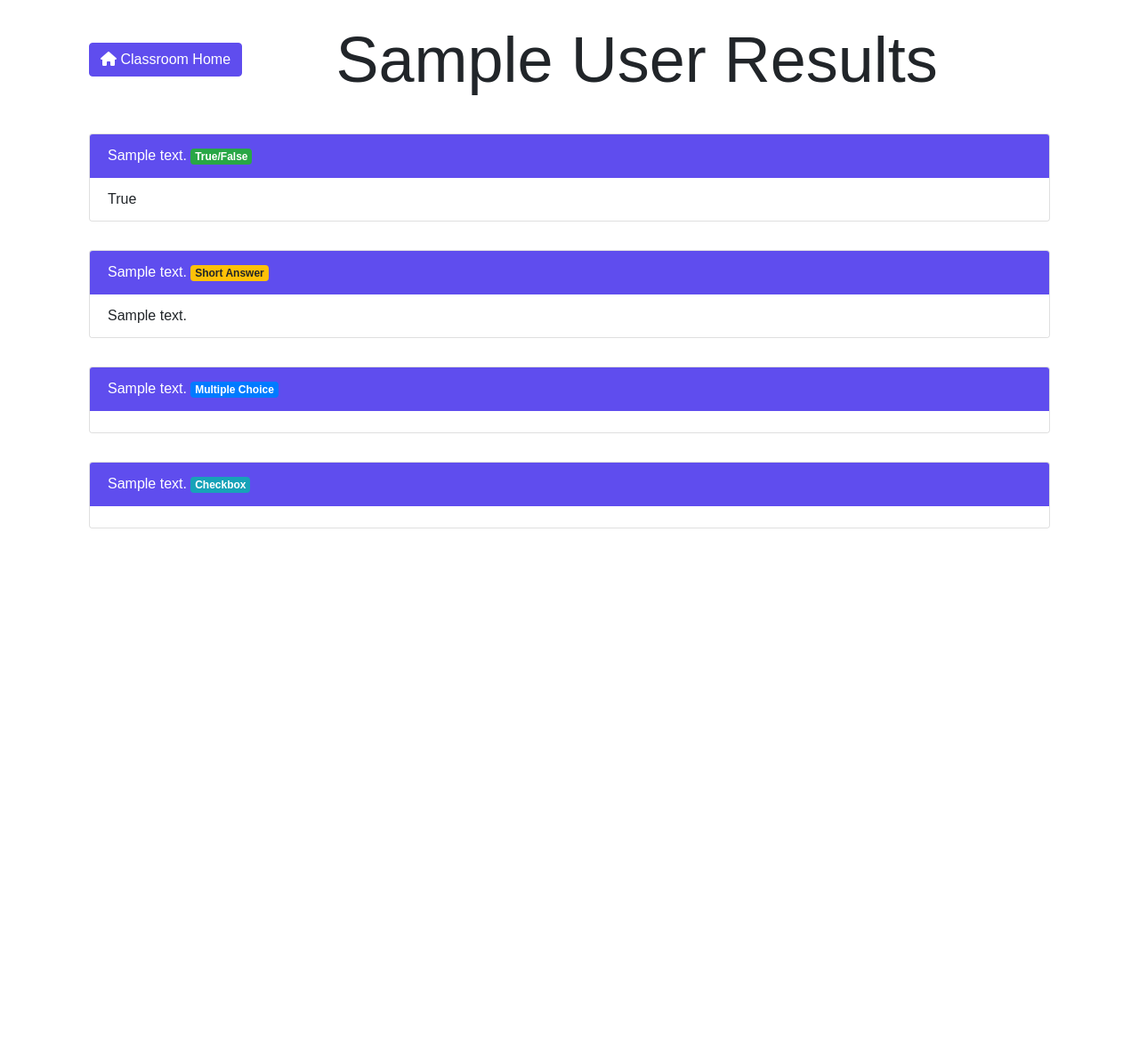
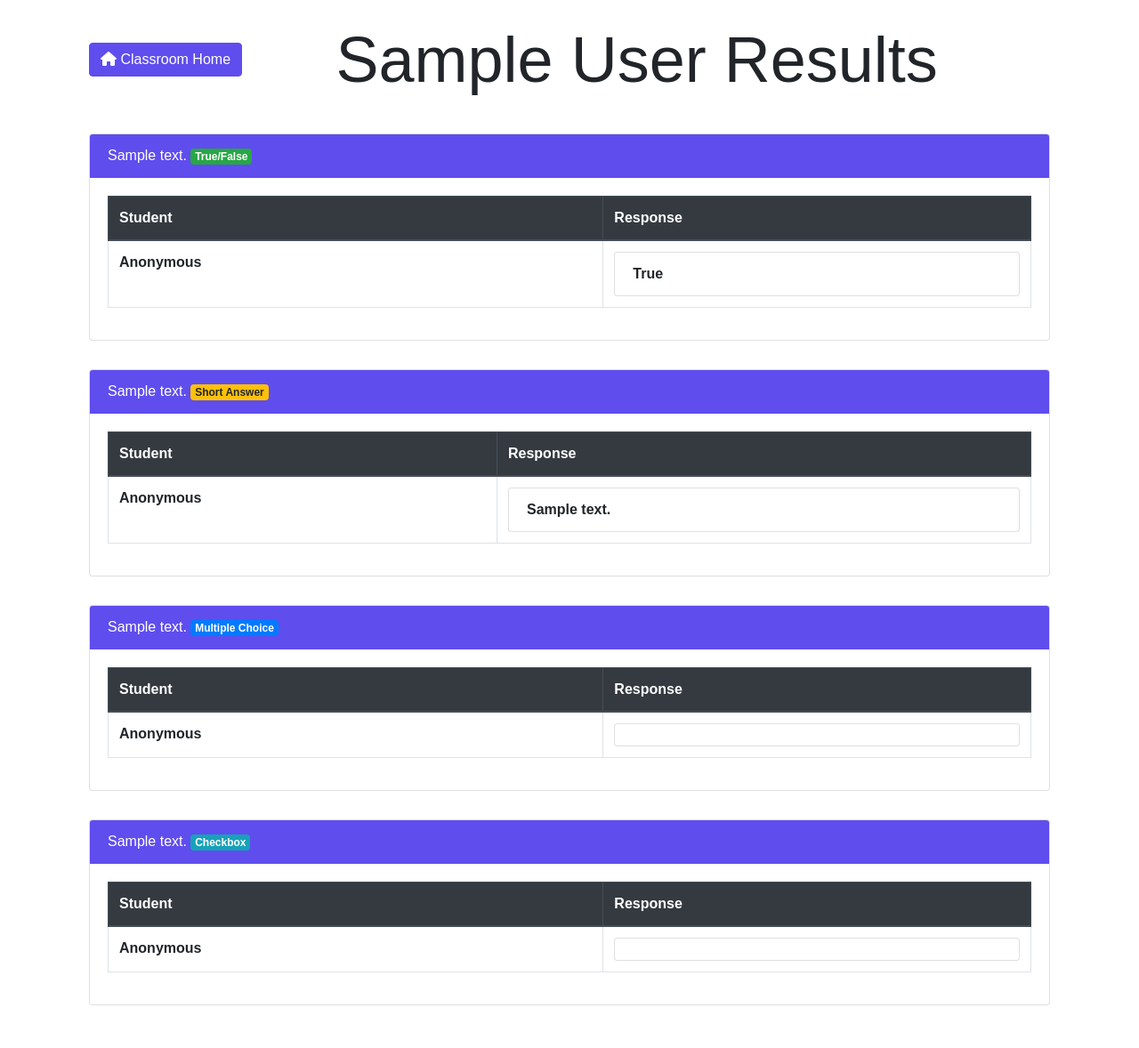
Before and after one commit to RTiwary/FeedBee, a Django app: page /teacher/1/view_results/ in a window 1280 px wide. Shown: the part 69-1247 px from the top of the page at 89% size. Before the commit the page ends 663 px from the top, so only its background shows below. Run offline with Django 3.2, Linux system fonts and the light colour scheme; a user stored in the database is signed in; tables that the repository leaves empty hold one stand-in row (values such as "Sample post"); lists and menus that the app fills with data are empty; some libraries are stand-ins or nearby versions; some web fonts are replaced.

Commit message:
Anon functionality but no aesthetic

```diff
--- a/apps/teachers/forms.py
+++ b/apps/teachers/forms.py
@@ -85,6 +85,7 @@ Form for choosing a question type to add to a survey
 class QuestionTypeForm(forms.Form):
     question_type_choice = forms.ChoiceField(label="What Type of Question Would You Like to Create?",
                                              choices=QUESTION_TYPE_CHOICES, widget=forms.RadioSelect)
+    anonymous = forms.BooleanField(label="Anonymous", widget=forms.CheckboxInput, initial=True, required=False)
 
 
 '''
--- a/apps/teachers/templates/teachers/view_results.html
+++ b/apps/teachers/templates/teachers/view_results.html
@@ -51,29 +51,47 @@
                                 <span class="badge badge-warning">Short Answer</span>
                             {% endif %}
                         </div>
-                        <ul class="list-group list-group-flush scrollable">
+                        <div class="card-body">
+                            <table class="table table-bordered table-condensed table-responsive" style="display:table">
+                                <thead class="thead-dark">
+                                    <tr>
+                                        <th>Student</th>
+                                        <th>Response</th>
+                                    </tr>
+                                </thead>
+
                                 <!-- Show all answers for a question for all questions in a survey -->
-                            {% for answer in answer_list %}
+                                {% for ans in answer_list %}
+                                    <tr>
+                                        <th>
+                                            {% if question.anonymous %}
+                                                Anonymous
+                                            {% else %}
+                                                {{ ans.student.user.first_name }}
+                                                {{ ans.student.user.last_name }}
+                                            {% endif %}
+                                        </th>
+                                        <th>
                                             <li class="list-group-item">
                                         {% if question.question_type == "MultipleChoice" %}
-                                        {% if answer == 'A' %}
+                                            {% if ans.answer == 'A' %}
                                                 {{ question.option_a }}
                                             {% endif %}
-                                        {% if answer == 'B' %}
+                                            {% if ans.answer == 'B' %}
                                                 {{ question.option_b }}
                                             {% endif %}
-                                        {% if answer == 'C' %}
+                                            {% if ans.answer == 'C' %}
                                                 {{ question.option_c }}
                                             {% endif %}
-                                        {% if answer == 'D' %}
+                                            {% if ans.answer == 'D' %}
                                                 {{ question.option_d }}
                                             {% endif %}
-                                        {% if answer == 'E' %}
+                                            {% if ans.answer == 'E' %}
                                                 {{ question.option_e }}
                                             {% endif %}
                                         {% endif %}
                                         {% if question.question_type == "Checkbox" %}
-                                        {% for i in answer %}
+                                            {% for i in ans.answer %}
                                                 {% if i == 'A' %}
                                                     {{ question.option_a }} <span style="padding: 5px;"></span>
                                                 {% endif %}
@@ -90,16 +108,19 @@
                                                     {{ question.option_e }} <span style="padding: 5px;"></span>
                                                 {% endif %}
                                             {% endfor %}
-                                        {% if answer == "" %}
+                                            {% if ans.answer == "" %}
                                                 None <span style="padding: 5px;"></span>
                                             {% endif %}
                                         {% endif %}
                                         {% if question.question_type == "Boolean" or question.question_type == "Text" %}
-                                        {{ answer }}
+                                            {{ ans.answer }}
                                         {% endif %}
                                     </li>
+                                        </th>
+                                    </tr>
                                 {% endfor %}
-                        </ul>
+                            </table>
+                        </div>
                     </div>
                 </div>
             </div>
--- a/apps/teachers/urls.py
+++ b/apps/teachers/urls.py
@@ -5,13 +5,13 @@ from apps.teachers import views
 urlpatterns = [
     path('add_class/', views.add_class, name="add_class"),
     path('<int:classroom_id>/delete_class/', views.delete_class, name="delete_class"),
-    path('add_boolean_question/<int:survey_id>/', views.add_boolean_question, name="add_boolean_question"),
+    path('add_boolean_question/<int:survey_id>/<str:anonymous>/', views.add_boolean_question, name="add_boolean_question"),
     path('add_boolean_question/<int:survey_id>/<int:question_id>/', views.add_boolean_question, name="add_boolean_question"),
-    path('add_text_question/<int:survey_id>/', views.add_text_question, name="add_text_question"),
+    path('add_text_question/<int:survey_id>/<str:anonymous>/', views.add_text_question, name="add_text_question"),
     path('add_text_question/<int:survey_id>/<int:question_id>/', views.add_text_question, name="add_text_question"),
-    path('add_mc_question/<int:survey_id>/', views.add_mc_question, name="add_mc_question"),
+    path('add_mc_question/<int:survey_id>/<str:anonymous>/', views.add_mc_question, name="add_mc_question"),
     path('add_mc_question/<int:survey_id>/<int:question_id>/', views.add_mc_question, name="add_mc_question"),
-    path('add_checkbox_question/<int:survey_id>/', views.add_checkbox_question, name="add_checkbox_question"),
+    path('add_checkbox_question/<int:survey_id>/<str:anonymous>/', views.add_checkbox_question, name="add_checkbox_question"),
     path('add_checkbox_question/<int:survey_id>/<int:question_id>/', views.add_checkbox_question, name="add_checkbox_question"),
     path('choose_question_type/<int:survey_id>', views.choose_question_type, name="choose_question_type"),
     path('delete_question/<int:survey_id>/<int:question_id>/<type_id>', views.delete_question, name="delete_question"),
--- a/apps/teachers/views.py
+++ b/apps/teachers/views.py
@@ -72,14 +72,15 @@ def choose_question_type(request, survey_id):
         form = QuestionTypeForm(request.POST)
         if form.is_valid():
             question_type_choice = form.cleaned_data["question_type_choice"]
+            anonymous_in = form.cleaned_data["anonymous"]
             if question_type_choice == "Boolean":
-                return redirect("add_boolean_question", survey_id=survey_id)
+                return redirect("add_boolean_question", survey_id=survey_id, anonymous=anonymous_in)
             elif question_type_choice == "Text":
-                return redirect("add_text_question", survey_id=survey_id)
+                return redirect("add_text_question", survey_id=survey_id, anonymous=anonymous_in)
             elif question_type_choice == "MultipleChoice":
-                return redirect("add_mc_question", survey_id=survey_id)
+                return redirect("add_mc_question", survey_id=survey_id, anonymous=anonymous_in)
             elif question_type_choice == "Checkbox":
-                return redirect("add_checkbox_question", survey_id=survey_id)
+                return redirect("add_checkbox_question", survey_id=survey_id, anonymous=anonymous_in)
 
     else:
         form = QuestionTypeForm()
@@ -89,7 +90,7 @@ def choose_question_type(request, survey_id):
 
 @login_required
 @user_passes_test(is_teacher)
-def add_boolean_question(request, survey_id, question_id=-1):  # question_id is an optional parameter
+def add_boolean_question(request, survey_id, anonymous=True, question_id=-1):  # question_id is an optional parameter
     survey = get_object_or_404(Survey, pk=survey_id)
 
     # makes sure user is the teacher that created the survey
@@ -117,6 +118,7 @@ def add_boolean_question(request, survey_id, question_id=-1):  # question_id is
                 objects_count = survey.boolean_questions.count() + survey.text_questions.count() + \
                                 survey.mc_questions.count() + survey.checkbox_questions.count()
                 boolean_question.question_rank = objects_count + 1
+                boolean_question.anonymous = anonymous
                 boolean_question.save()
 
             boolean_question.save()
@@ -142,7 +144,7 @@ def add_boolean_question(request, survey_id, question_id=-1):  # question_id is
 
 @login_required
 @user_passes_test(is_teacher)
-def add_text_question(request, survey_id, question_id=-1):
+def add_text_question(request, survey_id, anonymous=True, question_id=-1):
     survey = get_object_or_404(Survey, pk=survey_id)
 
     # makes sure user is the teacher that created the survey
@@ -170,6 +172,7 @@ def add_text_question(request, survey_id, question_id=-1):
                 objects_count = survey.boolean_questions.count() + survey.text_questions.count() + \
                                 survey.mc_questions.count() + survey.checkbox_questions.count()
                 text_question.question_rank = objects_count + 1
+                text_question.anonymous = anonymous
 
             text_question.save()
             classroom_id = survey.classroom.pk
@@ -194,7 +197,7 @@ def add_text_question(request, survey_id, question_id=-1):
 
 @login_required
 @user_passes_test(is_teacher)
-def add_mc_question(request, survey_id, question_id=-1):
+def add_mc_question(request, survey_id, anonymous=True, question_id=-1):
     survey = get_object_or_404(Survey, pk=survey_id)
 
     # makes sure user is the teacher that created the survey
@@ -222,6 +225,7 @@ def add_mc_question(request, survey_id, question_id=-1):
                 objects_count = survey.boolean_questions.count() + survey.text_questions.count() + \
                                 survey.mc_questions.count() + survey.checkbox_questions.count()
                 mc_question.question_rank = objects_count + 1
+                mc_question.anonymous = anonymous
 
             mc_question.save()
             classroom_id = survey.classroom.pk
@@ -246,7 +250,7 @@ def add_mc_question(request, survey_id, question_id=-1):
 # Adding a checkbox question to a survey
 @login_required
 @user_passes_test(is_teacher)
-def add_checkbox_question(request, survey_id, question_id=-1):
+def add_checkbox_question(request, survey_id, anonymous=True, question_id=-1):
     survey = get_object_or_404(Survey, pk=survey_id)
 
     # makes sure user is the teacher that created the survey
@@ -274,6 +278,7 @@ def add_checkbox_question(request, survey_id, question_id=-1):
                 objects_count = survey.boolean_questions.count() + survey.text_questions.count() + \
                                 survey.mc_questions.count() + survey.checkbox_questions.count()
                 checkbox_question.question_rank = objects_count + 1
+                checkbox_question.anonymous = anonymous
 
             checkbox_question.save()
             classroom_id = survey.classroom.pk
@@ -494,13 +499,13 @@ def view_results(request, survey_id):
     answers = []
     for question in question_list:
         if question.question_type == "Boolean":
-            answer = BooleanAnswer.objects.filter(question=question).values_list('answer', flat=True)
+            answer = BooleanAnswer.objects.filter(question=question)
         elif question.question_type == "Text":
-            answer = TextAnswer.objects.filter(question=question).values_list('answer', flat=True)
+            answer = TextAnswer.objects.filter(question=question)
         elif question.question_type == "MultipleChoice":
-            answer = MultipleChoiceAnswer.objects.filter(question=question).values_list('answer', flat=True)
+            answer = MultipleChoiceAnswer.objects.filter(question=question)
         elif question.question_type == "Checkbox":
-            answer = CheckboxAnswer.objects.filter(question=question).values_list('answer', flat=True)
+            answer = CheckboxAnswer.objects.filter(question=question)
 
         answers.append(answer)
 
--- a/school/settings.py
+++ b/school/settings.py
@@ -31,7 +31,7 @@ def get_env_variable(var_name):
 SECRET_KEY = get_env_variable('SECRET_KEY')
 
 # SECURITY WARNING: don't run with debug turned on in production!
-DEBUG = False
+DEBUG = True
 
 ALLOWED_HOSTS = ['classbop.herokuapp.com', '127.0.0.1']
 
@@ -111,7 +111,7 @@ DATABASES = {}
 if DEBUG:
     DATABASES['default'] = {
         'ENGINE': 'django.db.backends.postgresql',
-        'NAME': 'new_school',
+        'NAME': 'test_school',
         'USER': 'postgres',
         'PASSWORD': 'Pistons1',
         'HOST': '127.0.0.1',
@@ -181,7 +181,7 @@ AUTHENTICATION_BACKENDS = (
  'allauth.account.auth_backends.AuthenticationBackend',
  )
 
-SITE_ID = 4
+SITE_ID = 5
 LOGIN_REDIRECT_URL = 'external_login'
 ACCOUNT_SIGNUP_REDIRECT_URL = 'finish_registration'
 
```
Also changed, not shown: apps/students/templates/students/take_survey.html (+28 -0 lines), apps/teachers/models.py (+49 -0 lines), apps/teachers/templates/teachers/view_questions.html (+12 -2 lines), apps/teachers/templates/teachers/view_recurring_questions.html (+12 -2 lines), apps/teachers/migrations/0006_auto_20210102_2224.py (added), 1 other file. Lines whose indentation alone changed are shown as unchanged.
